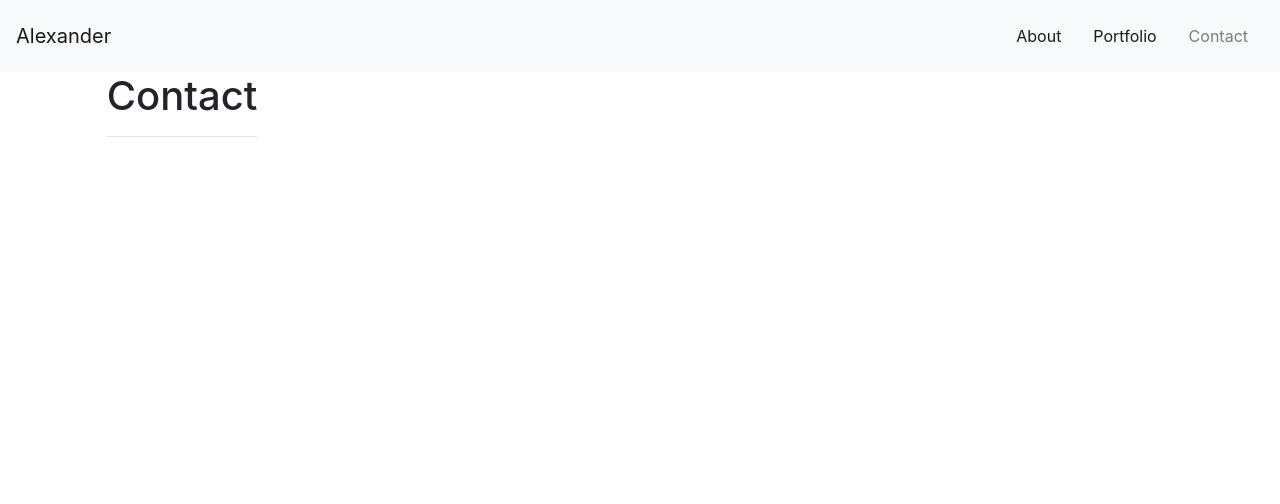
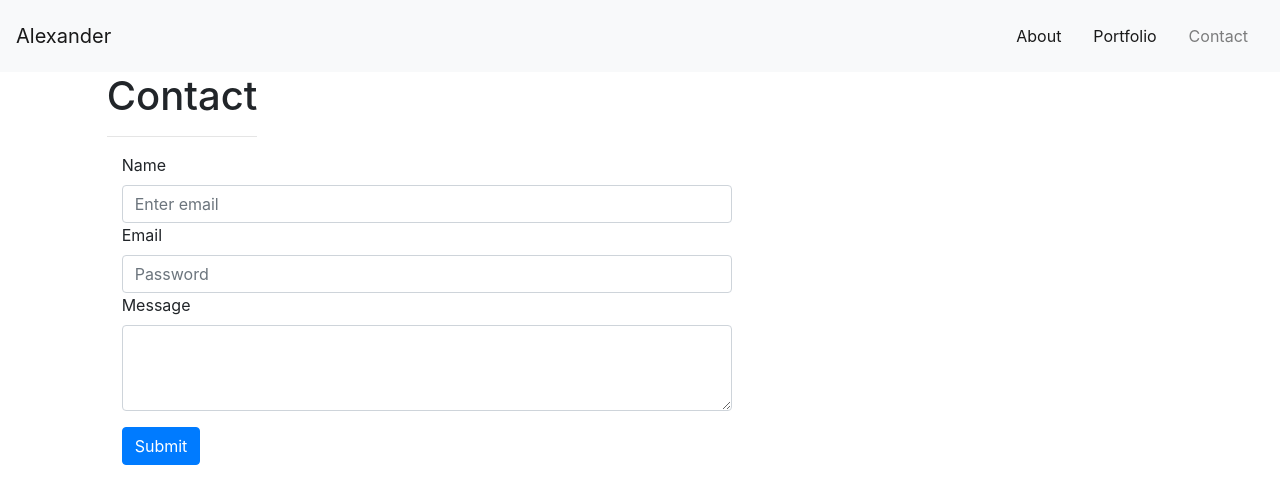
Before and after one commit to alxndrryan/react-portfolio, a React (Create React App) app: page /contact in a window 1280 px wide. Shown: the top 504 px of the page. Built offline with nearby package versions, Linux system fonts and the light colour scheme.

Commit message:
not sure

```diff
--- a/src/pages/Contact.js
+++ b/src/pages/Contact.js
@@ -11,6 +11,45 @@ function Contact() {
           <hr />
         </Col>
       </Row>
+      <Row>
+        <Col size="md-1"></Col>
+        <Col size="sm-6">
+          <form>
+            <div className="form-group">
+              <label for="exampleInputEmail1">Name</label>
+              <input
+                type="text"
+                className="form-control"
+                placeholder=""
+                id="exampleInputEmail1"
+                aria-describedby="emailHelp"
+                placeholder="Enter email"
+              />
+              <div className="form-group">
+                <label for="exampleInputPassword1">Email</label>
+                <input
+                  type="email"
+                  className="form-control"
+                  placeholder=""
+                  id="exampleInputPassword1"
+                  placeholder="Password"
+                />
+                <div className="form-group">
+                  <label for="exampleFormControlTextarea1">Message</label>
+                  <textarea
+                    className="form-control"
+                    id="exampleFormControlTextarea1"
+                    rows="3"
+                  ></textarea>
+                </div>
+                <button type="submit" className="btn btn-primary button">
+                  Submit
+                </button>
+              </div>
+            </div>
+          </form>
+        </Col>
+      </Row>
     </Container>
   );
 }
```
